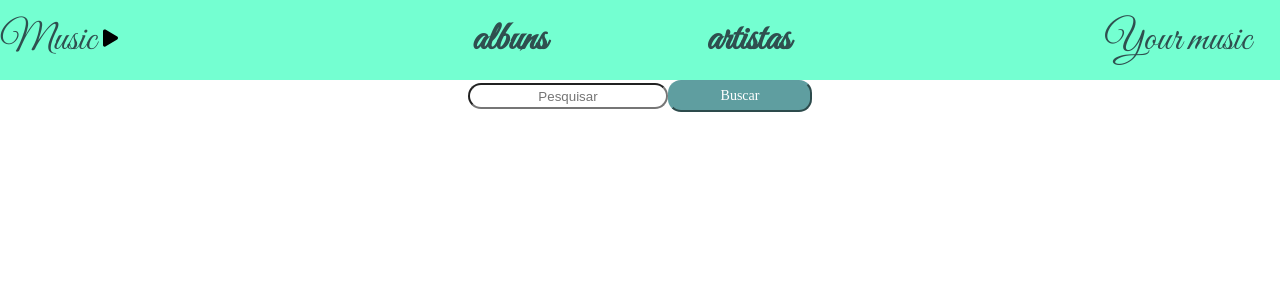
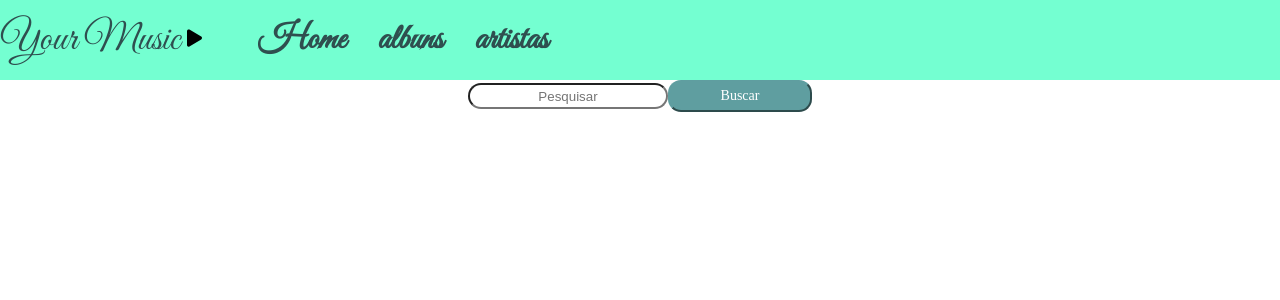
Before and after one commit to Guilherme1067/Squads, a React (Create React App) app: page /albums in a window 1280 px wide. Shown: the top 300 px of the page. Built offline with nearby package versions, Linux system fonts and the light colour scheme; a web font is replaced by a local one.

Commit message:
reviewing code

```diff
--- a/src/App.tsx
+++ b/src/App.tsx
@@ -1,6 +1,7 @@
 import React from 'react';
 
 import Routes from './routes'
+
 function App() {
   return (
     <div className="App">
@@ -10,5 +11,4 @@ function App() {
     </div>
   );
 }
-
 export default App;
--- a/src/components/Header/index.tsx
+++ b/src/components/Header/index.tsx
@@ -13,8 +13,11 @@ function Header () {
                 <link href="https://fonts.googleapis.com/css2?family=Abril+Fatface&family=Great+Vibes&display=swap" rel="stylesheet"></link>
                 <link href="https://fonts.googleapis.com/css2?family=Ranchers&display=swap" rel="stylesheet"></link>
                 <nav className="header-nav">
-                    <p>Music <img className="playIcon" src={playIcon} alt="Icone de start" /></p>
+                    <p>Your Music <img className="playIcon" src={playIcon} alt="Icone de start" /></p>
                     <ul className="header-menu">
+                    <li>
+                            <Link to="/"><h3 className="search-options" >Home</h3></Link>
+                        </li>
                          <li>
                             <Link to="/albums"><h3 className="search-options" >albuns</h3></Link>
                         </li>
@@ -23,7 +26,7 @@ function Header () {
                         </li>
 
                     </ul>
-                    <p className="header-nav-description">Your music</p>
+                    {/* <p className="header-nav-description">Your music</p> */}
                 </nav>
             </header>
         )
--- a/src/components/Header/style.css
+++ b/src/components/Header/style.css
@@ -23,38 +23,11 @@ a {
     width: 100vw;
     height: 10vh;
     align-items: center;
-    justify-content: space-between;
-    /* flex-wrap: wrap; */
 }
-
-.header-nav input {
-    background: transparent;
-    border-radius: 13px;
-    width: 10vw;
-    height: 3.4vh;
-}
-
-.header-nav button {
-    background: #5F9EA0;
-    width: 9.0rem;
-    height: 2.0rem;
-    cursor: pointer;
-    border-radius: 13px;
-    border-color: #5F9EA0;
-    color: white;
-    font-family: 'Dancing Script', cursive;
-    font-weight: bold;
-    font-size: 14px;
-    transition: 0.4s
-}
-
 
 .header-menu {
     display: flex;
-    /* justify-content: space-around; */
-    /* align-items: flex-start; */
     text-decoration: none;
-
 }
 
 .playIcon {
@@ -64,10 +37,10 @@ a {
 }
 
 .search-options {
-    margin: 5rem;
+    margin: 1rem;
     cursor: pointer;
     font-family: 'Great Vibes', cursive;
-    font-size: 40px;
+    font-size: 35px;
     transition: 1s;
     color: #2F4F4F;
 }
--- a/src/components/StorageSearch/index.tsx
+++ b/src/components/StorageSearch/index.tsx
@@ -4,7 +4,7 @@ import { Link } from 'react-router-dom';
 import "./style.css"
 
 function StorageReseach() {
-    if (localStorage.length > 0 && localStorage.AlbumSearched) {
+    if(localStorage.length > 0 && localStorage.AlbumSearched) {
         return (
             <div>
                 <Link to="/history"><button className="search-history">Consultar Histórico</button></Link>
--- a/src/components/StorageSearch/style.css
+++ b/src/components/StorageSearch/style.css
@@ -8,5 +8,4 @@
     font-family: 'Dancing Script', cursive;
     transition: 0.4s;
     color: white;
-    /* border-color: #5F9EA0; */
 }
--- a/src/pages/AlbumSearch/index.tsx
+++ b/src/pages/AlbumSearch/index.tsx
@@ -5,8 +5,6 @@ import Header from '../../components/Header'
 import StorageReseach from '../../components/StorageSearch';
 
 import './style.css';
-
-// let isThereAlbum = false;
 
 class Albums extends Component {
     state = {
@@ -19,12 +17,10 @@ class Albums extends Component {
             },
         ],
         search: "",
-
         isThereAlbum:false
     }
 
     /* Making a async request to lastFm Api and setting the state based on the album research*/
-
     getAlbum = async (albumName: string) => {
         if(albumName){
             const data = await albumService.getAlbumByName(albumName)
@@ -33,12 +29,10 @@ class Albums extends Component {
             this.saveSearchToStorage(albumName);
 
             this.setState({ album, isThereAlbum:true })
-
         }
         else {
             return;
         }
-
     }
 
     getInputValue = (event: any) => {
--- a/src/pages/AlbumSearch/style.css
+++ b/src/pages/AlbumSearch/style.css
@@ -42,7 +42,6 @@
 
 }
 
-
 .search-input {
     width: 15vw;
     height: 2.5vh;
--- a/src/pages/ArtistSearch/index.tsx
+++ b/src/pages/ArtistSearch/index.tsx
@@ -19,10 +19,8 @@ class Artist extends Component {
             },
         ],
         search: "",
-
         isThereArtist:false,
     }
-
 
     /* Making a async request to lastFm Api and setting the state based on the artist research*/
     getArtist = async (artistName: string) => {
--- a/src/pages/ArtistSearch/style.css
+++ b/src/pages/ArtistSearch/style.css
@@ -6,7 +6,6 @@
 .artist-div {
     flex: 0 1 200px;
     margin: 10px;
-
 }
 
 .artist-img {
--- a/src/pages/SearchHistory/style.css
+++ b/src/pages/SearchHistory/style.css
@@ -1,12 +1,10 @@
 .all-search{
     display:flex;
     justify-content: center;
-    /* align-items: center */
 }
 .album-list{
     display:flex;
     justify-content: center;
-    /* align-items: center */
 }
 .album-list li{
     display:flex;
```
